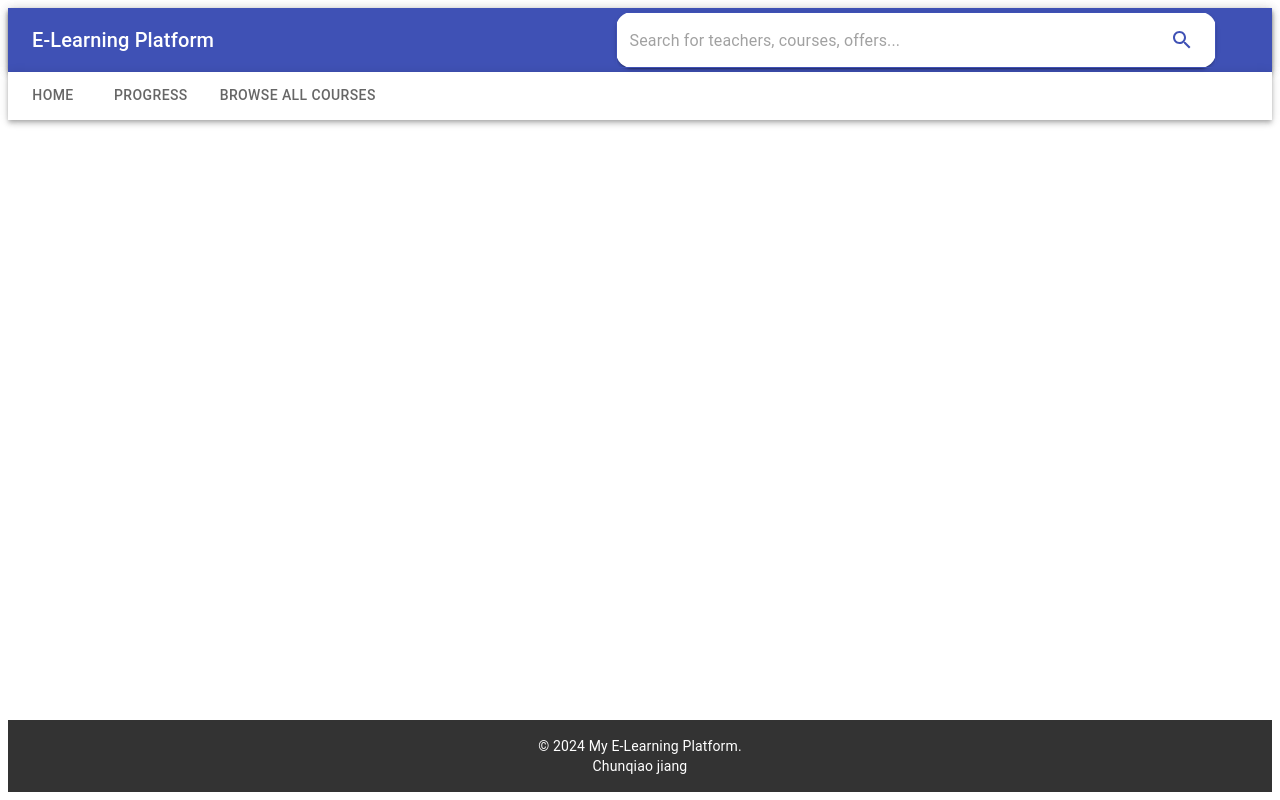
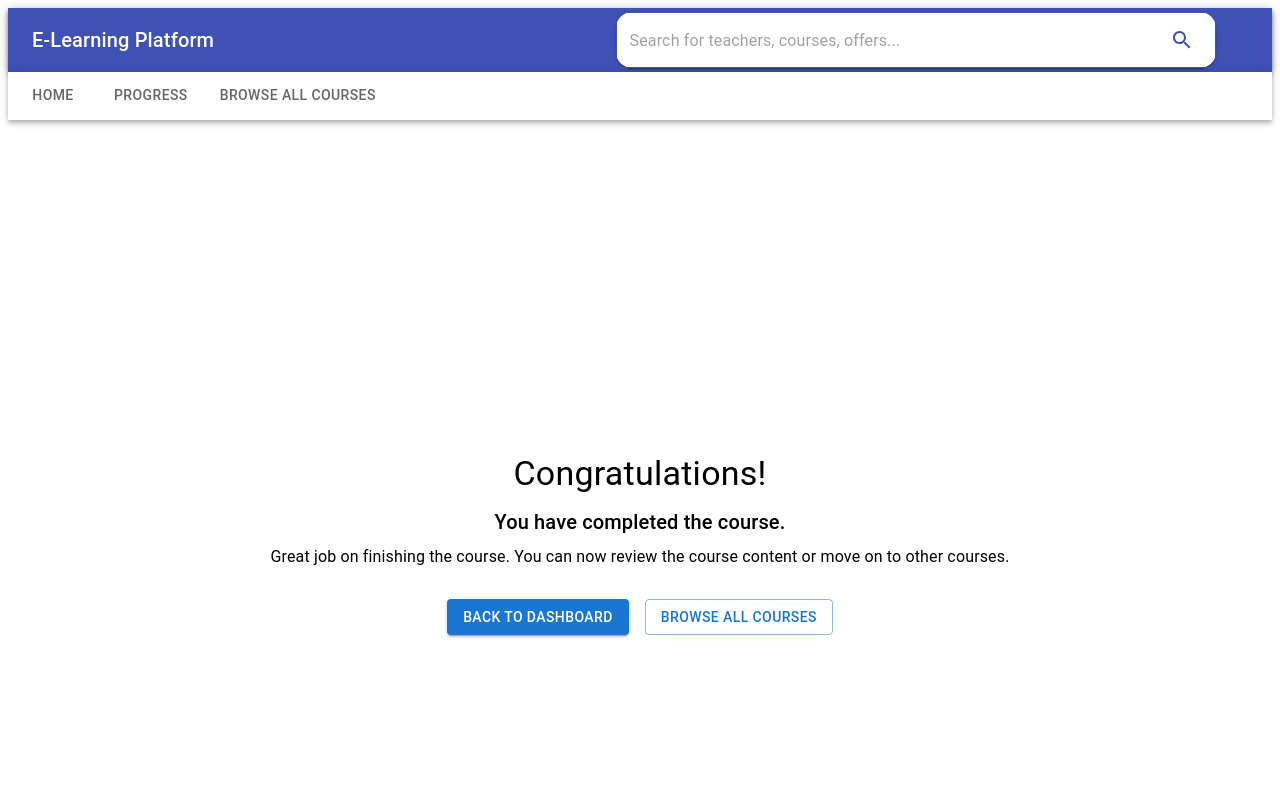
Before and after one commit to jcqiao/elearning-platform, a React (Create React App) app: page /completion in a window 1280 px wide. Shown: the top 800 px of the page. Built offline with nearby package versions, Linux system fonts and the light colour scheme; data requests are answered from the project's data file.

Commit message:
Add completion page

```diff
--- a/src/App.js
+++ b/src/App.js
@@ -6,6 +6,7 @@ import CourseList from "./components/CourseList";
 import CourseDetail from "./components/CourseDetail";
 import LearningProgress from "./components/LearningProgress";
 import CourseLearn from "./components/CourseLearn";
+import Complete from "./components/Complete";
 
 function App() {
   return (
@@ -16,6 +17,7 @@ function App() {
         <Route path="/courses/:courseId" element={<CourseDetail />} />
         <Route path="/progress" element={<LearningProgress />} />
         <Route path="/learn" element={<CourseLearn />} />
+        <Route path="/completion" element={<Complete />} />
       </Routes>
     </Layout>
   );
--- /dev/null
+++ b/src/components/Complete.js
@@ -0,0 +1,59 @@
+import React from "react";
+import { Box, Button, Typography } from "@mui/material";
+import { useNavigate } from "react-router-dom";
+
+const Complete = () => {
+  const navigate = useNavigate();
+
+  const handleBackToDashboard = () => {
+    navigate("/");
+  };
+
+  const handleGoToCourseList = () => {
+    navigate("/courses");
+  };
+
+  return (
+    <Box
+      sx={{
+        display: "flex",
+        flexDirection: "column",
+        alignItems: "center",
+        justifyContent: "center",
+        height: "100vh",
+        padding: 3,
+        textAlign: "center"
+      }}
+    >
+      <Typography variant="h4" gutterBottom>
+        Congratulations!
+      </Typography>
+      <Typography variant="h6" gutterBottom>
+        You have completed the course.
+      </Typography>
+      <Typography variant="body1" gutterBottom>
+        Great job on finishing the course. You can now review the course content
+        or move on to other courses.
+      </Typography>
+      <Box sx={{ marginTop: 3 }}>
+        <Button
+          variant="contained"
+          color="primary"
+          onClick={handleBackToDashboard}
+          sx={{ marginRight: 2 }}
+        >
+          Back to Dashboard
+        </Button>
+        <Button
+          variant="outlined"
+          color="primary"
+          onClick={handleGoToCourseList}
+        >
+          Browse All Courses
+        </Button>
+      </Box>
+    </Box>
+  );
+};
+
+export default Complete;
```
